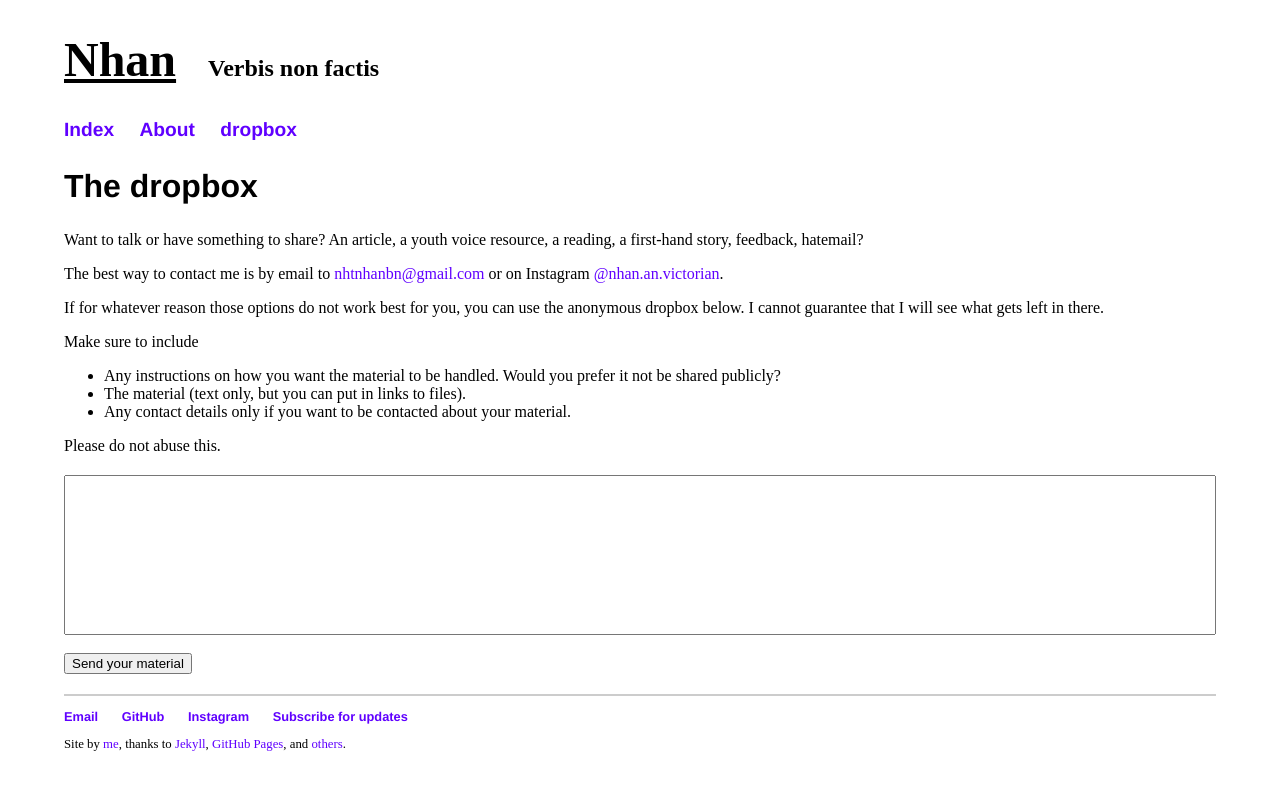
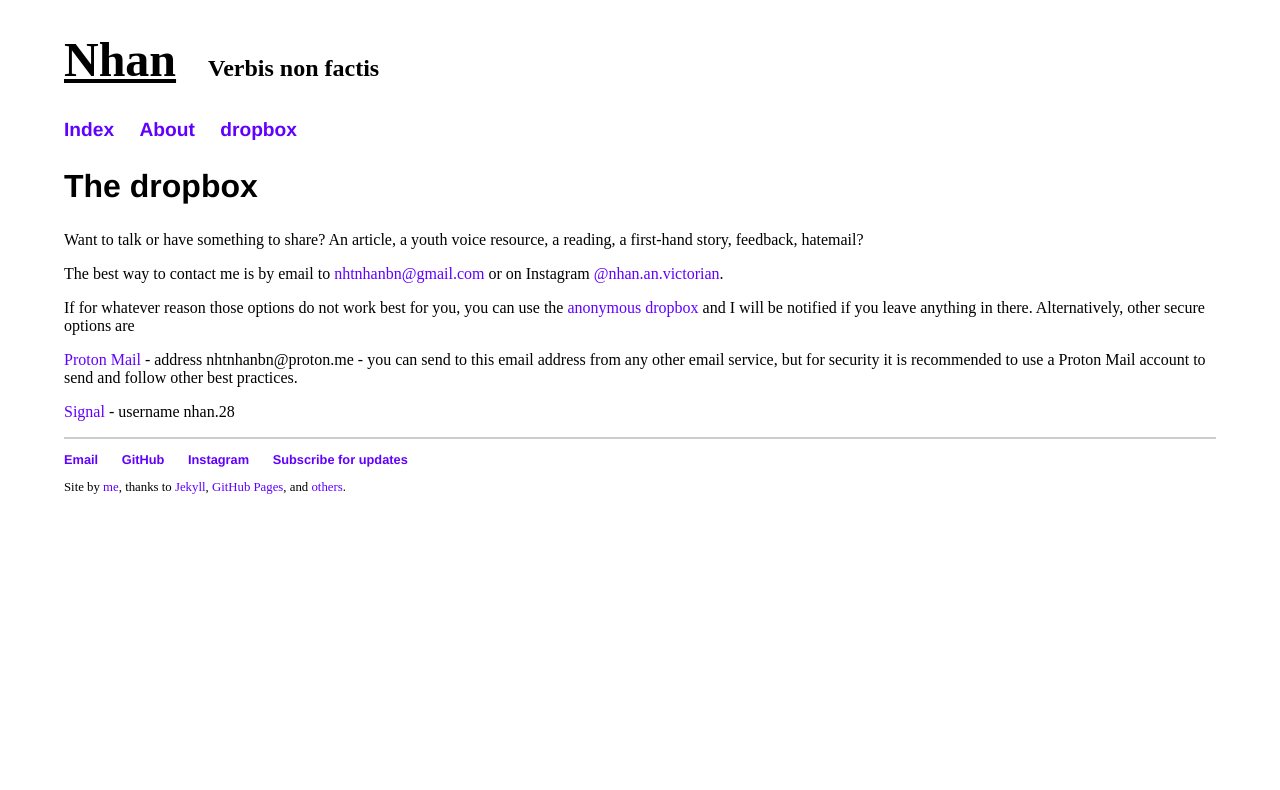
Before and after one commit to nhtnhanbn/nhtnhanbn.github.io, a Jekyll site: the page built from dropbox.md, in a window 1280 px wide. Shown: the top 790 px of the page. Built offline with Jekyll 4.4.1, drawn with Linux system fonts in a browser that asks for light colours; grey boxes are pictures that could not be loaded.

Commit message:
Add options to dropbox

```diff
--- a/dropbox.md
+++ b/dropbox.md
@@ -10,20 +10,9 @@ Want to talk or have something to share? An article, a youth voice resource, a r
 The best way to contact me is by email to [nhtnhanbn@gmail.com](mailto:nhtnhanbn@gmail.com)
 or on Instagram [@nhan.an.victorian](https://instagram.com/nhan.an.victorian).
 
-If for whatever reason those options do not work best for you, you can use the anonymous dropbox below.
-I cannot guarantee that I will see what gets left in there.
+If for whatever reason those options do not work best for you, you can use the [anonymous dropbox](https://forms.gle/36vELhSbTmu1cD2q7) and I will be notified if you leave anything in there.
+Alternatively, other secure options are
 
-Make sure to include
-- Any instructions on how you want the material to be handled. Would you prefer it not be shared publicly?
-- The material (text only, but you can put in links to files).
-- Any contact details only if you want to be contacted about your material.
+[Proton Mail](https://proton.me/mail) - address nhtnhanbn@proton.me - you can send to this email address from any other email service, but for security it is recommended to use a Proton Mail account to send and follow other best practices.
 
-Please do not abuse this.
-
-<form action="https://nhtnhanbn.pythonanywhere.com/dropbox" method="post">
-  <div class="dropbox">
-    <textarea name="material" onfocus="this.parentNode.dataset.replicatedValue=this.value" oninput="this.parentNode.dataset.replicatedValue=this.value"></textarea>
-  </div>
-  <br>
-  <button type="submit">Send your material</button>
-</form>
+[Signal](https://signal.org) - username nhan.28
```
